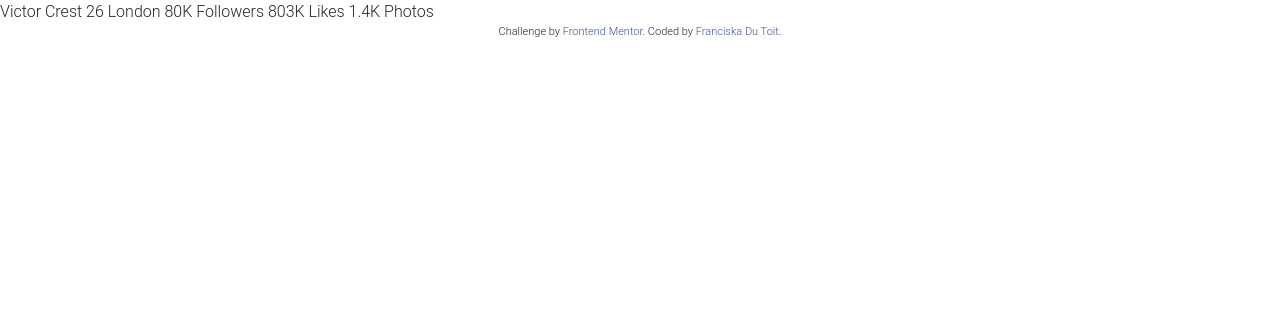
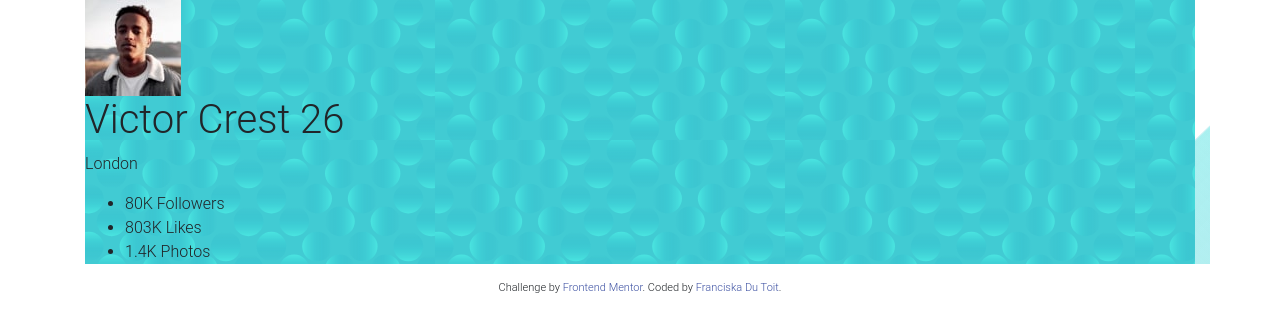
Before and after one commit to Franciskadtt/Profile-card-component, a plain HTML site: page index.html in a window 1280 px wide. Drawn offline with nearby package versions, Linux system fonts and the light colour scheme.

Commit message:
Add container and card structure

```diff
--- a/index.html
+++ b/index.html
@@ -21,21 +21,43 @@
     </head>
 
     <body>
-    Victor Crest
-    26
-    London
+        <div class="container" style="background-image: url('assets/images/bg-pattern-top.svg'), url('assets/images/bg-pattern-bottom.svg');">
+            <div class="profile-card" style="background-image: url('assets/images/bg-pattern-card.svg');">
+            <header class="profile-card-header ">
+                <img src="assets/images/image-victor.jpg" alt="Profile picture" class="profile-card-avatar">
+                <h1 class="profile-card-name">
+                Victor Crest
+                <span class="profile-card-age">
+                    26
+                </span>
+                </h1>
+                <p class="profile-card-location">
+                London
+                </p>
+            </header>
+            <section>
+                <h2 class="sr-only">Statistics</h2>
+                <ul class="profile-card-stats-list">
+                    <li class="profile-card-stats-list-item">
+                        <span class="profile-card-numbers">80K</span>
+                        <span class="profile-card-stat-label">Followers</span>
+                    </li>
+                    <li class="profile-card-stats-list-item">
+                        <span class="profile-card-numbers">803K</span>
+                        <span class="profile-card-stat-label">Likes</span>
+                    </li>
+                    <li class="profile-card-stats-list-item">
+                        <span class="profile-card-numbers">1.4K</span>
+                        <span class="profile-card-stat-label">Photos</span>
+                    </li>
+                </ul>
+            </section>
+            </div>
+        </div>
 
-    80K
-    Followers
-
-    803K
-    Likes
-
-    1.4K
-    Photos
-    <div class="attribution">
-        Challenge by <a href="https://www.frontendmentor.io?ref=challenge" target="_blank">Frontend Mentor</a>.
-        Coded by <a href="https://franciskadutoit.com/">Franciska Du Toit</a>.
-    </div>
+        <footer class="attribution">
+            Challenge by <a href="https://www.frontendmentor.io?ref=challenge" target="_blank">Frontend Mentor</a>.
+            Coded by <a href="https://franciskadutoit.com/">Franciska Du Toit</a>.
+        </footer>
     </body>
 </html>
```
